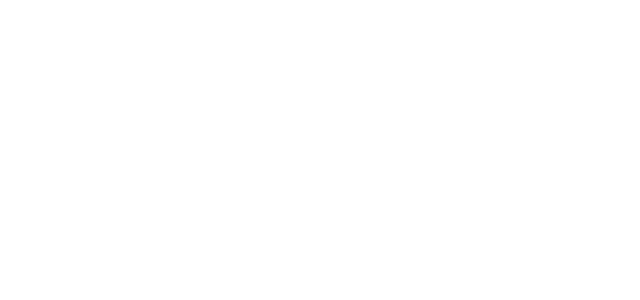
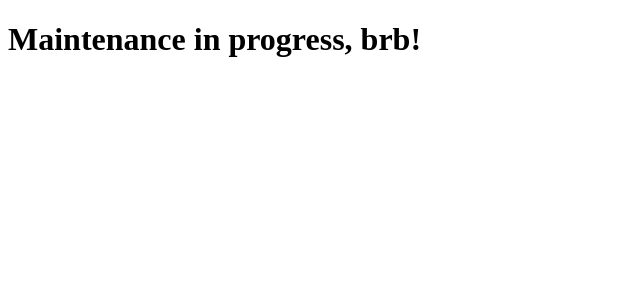
Before and after one commit to nattroj/my-site, a React (Create React App) app: page / in a window 1280 px wide. Shown: the top 300 px of the page, without its empty margins (0-640 px from the left). Built offline with nearby package versions, Linux system fonts and the light colour scheme.

Commit message:
adds a maintenance message

```diff
--- a/src/App.js
+++ b/src/App.js
@@ -3,6 +3,7 @@
 const App = () => {
   return (
     <div className="App">
+      <h1>Maintenance in progress, brb!</h1>
     </div>
   );
 }
```
